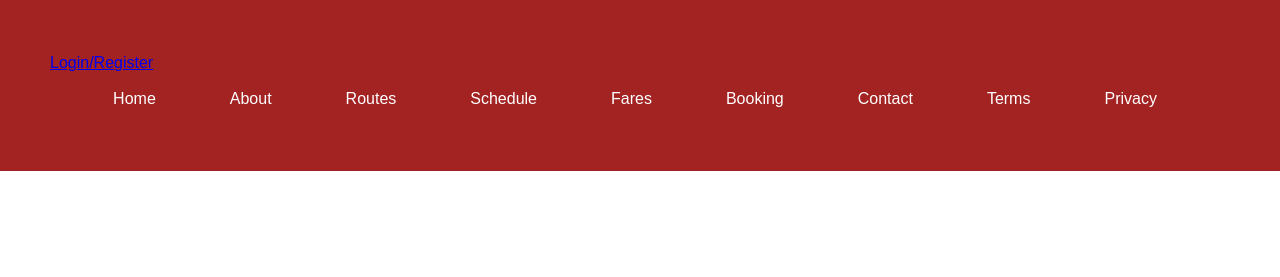
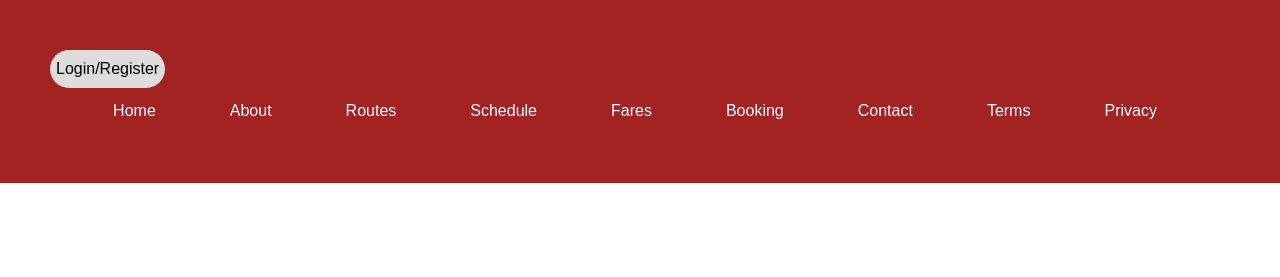
Before and after one commit to ManishPatil2003/Bus-Ticket-Webpage, a plain HTML site: page index.html in a window 1280 px wide. Shown: the top 277 px of the page. Drawn offline with Linux system fonts and the light colour scheme.

Commit message:
Update style.css

```diff
--- a/style.css
+++ b/style.css
@@ -49,7 +49,21 @@
     color: black;
     background-color:aqua ;
   }
-
+/*  style login button*/
+   .login-button{
+    display: flex;
+  }
+  .login-button a{
+    padding: 6px;
+    background-color: #ddd;
+    color: black;
+    border-radius: 70px;
+    text-decoration: none;
+  }
+  .login-button a:hover{
+    background-color: #ceb5b5;
+    color: black;
+  }
   /* Hero section styles */
   #hero {
     background-image: url('images/hero-background.jpg');
```
